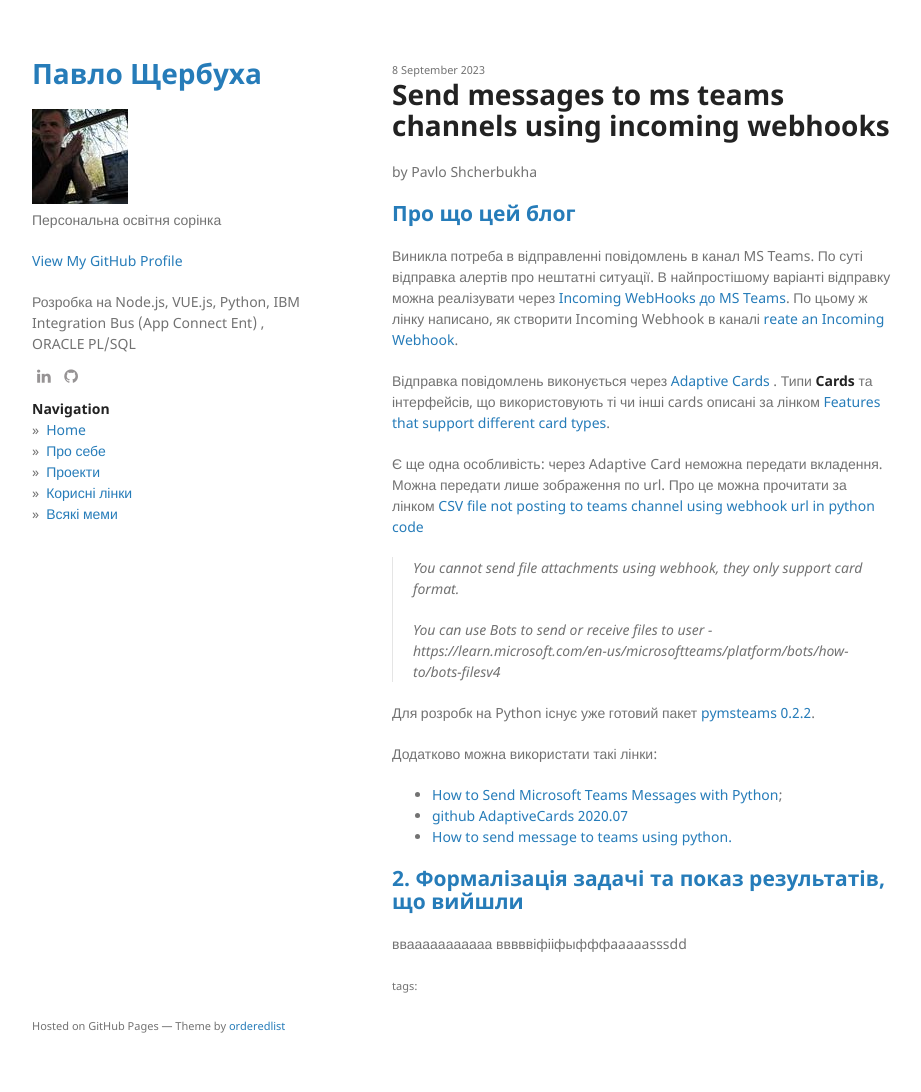
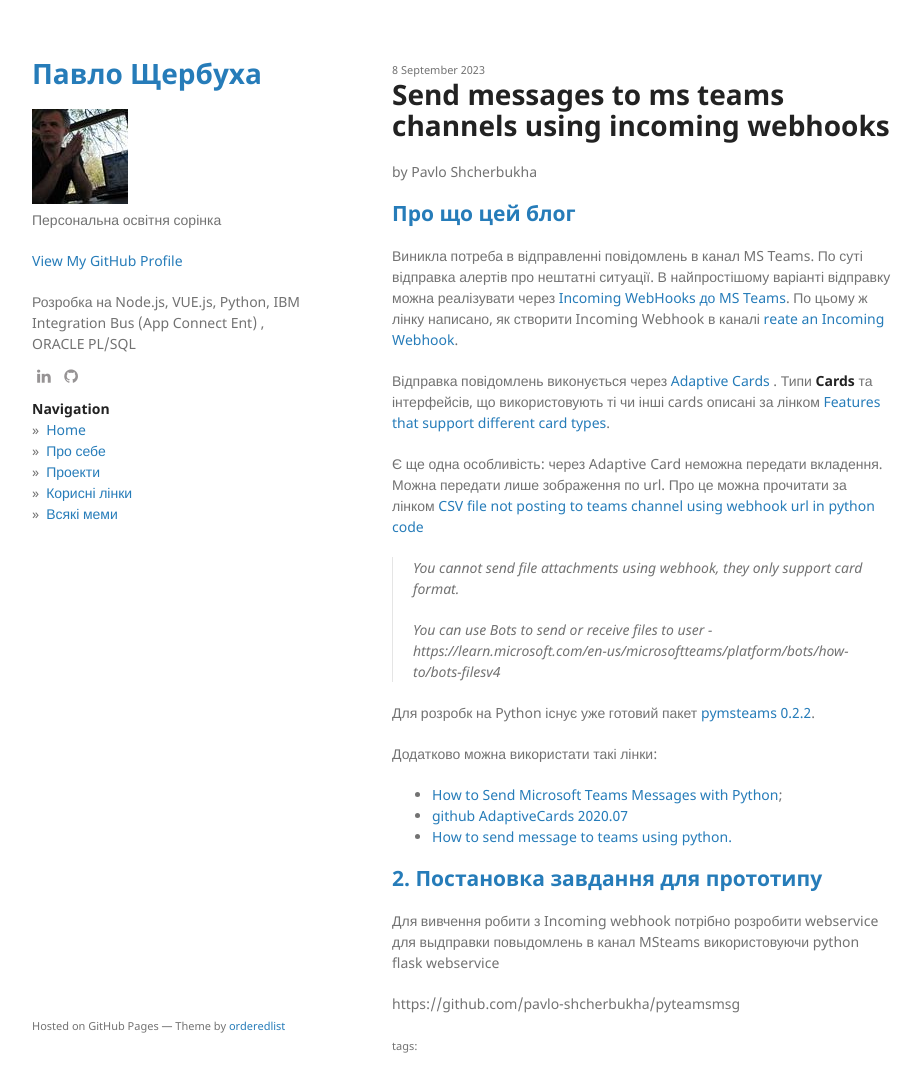
Before and after one commit to pavlo-shcherbukha/pavlo-shcherbukha.github.io, a Jekyll site: the page built from _posts/2024-04-21-sendmsgtoteamschannel.md, in a window 1280 px wide and 1105 px high. Shown: the top 1092 px of the window, without its empty margins (178-1099 px from the left). Built offline with Jekyll 4.4.1, drawn with Linux system fonts in a browser that asks for light colours.

Commit message:
prototype

```diff
--- a/_posts/2024-04-21-sendmsgtoteamschannel.md
+++ b/_posts/2024-04-21-sendmsgtoteamschannel.md
@@ -35,7 +35,8 @@ published: true
 
 
 
-## <a name="p-2">2. Формалізація задачі та показ результатів, що вийшли</a>
+## <a name="p-2">2. Постановка завдання для прототипу</a>
 
-ввааааааааааа
-вввввіфііфыфффaaaaasssdd
+Для вивчення робити з Incoming webhook потрібно розробити webservice для выдправки повыдомлень в канал MSteams використовуючи  python flask webservice
+
+https://github.com/pavlo-shcherbukha/pyteamsmsg
```
